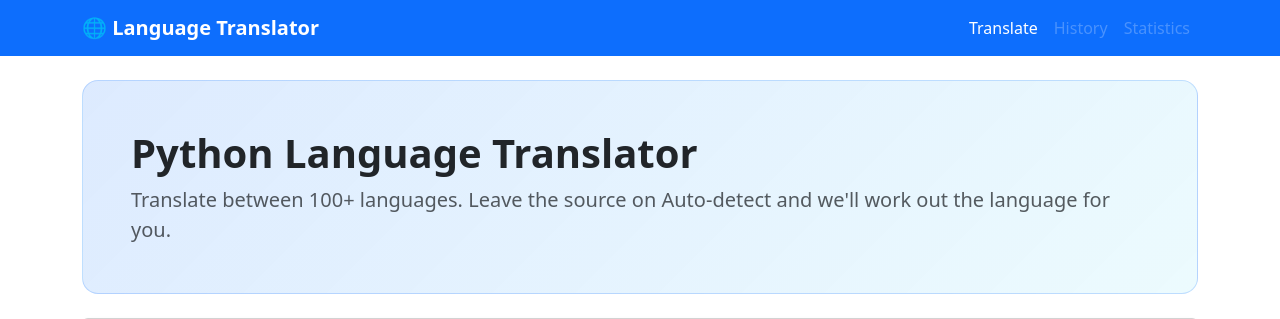
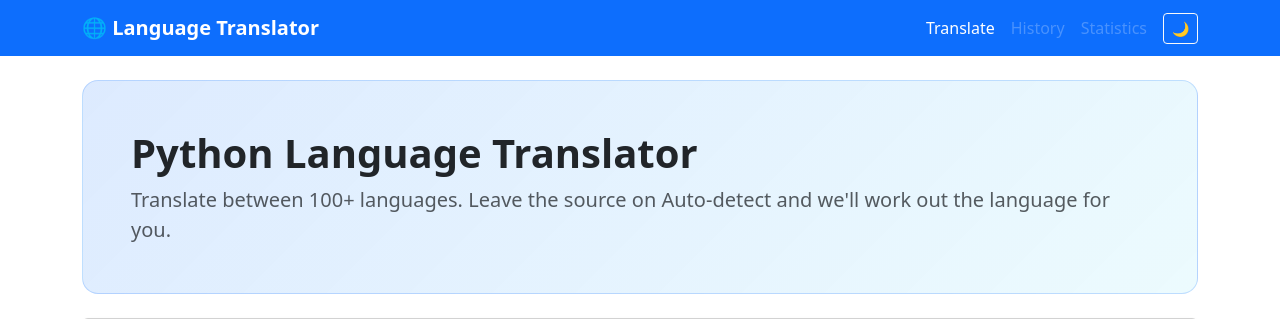
Before and after one commit to saksham7730/python-language-translator, a Django app: page / in a window 1280 px wide. Shown: the top 319 px of the page. Run offline with Django 5.2, Linux system fonts and the light colour scheme.

Commit message:
feat(ui): add light/dark theme toggle that remembers the user's choice

```diff
--- /dev/null
+++ b/translator/static/translator/js/theme.js
@@ -0,0 +1,24 @@
+// Light/dark theme toggle.
+// Bootstrap 5.3 reads the data-bs-theme attribute on <html> and recolours every component.
+// The initial theme is set by the small script in base.html's <head>; this file handles clicks.
+(function () {
+  const root = document.documentElement;
+  const button = document.getElementById("theme-toggle");
+  if (!button) return;
+
+  // Show the icon of the theme you would switch TO
+  function updateIcon() {
+    const isDark = root.getAttribute("data-bs-theme") === "dark";
+    button.textContent = isDark ? "☀️" : "🌙";
+    button.setAttribute("aria-label", isDark ? "Switch to light theme" : "Switch to dark theme");
+  }
+
+  button.addEventListener("click", function () {
+    const next = root.getAttribute("data-bs-theme") === "dark" ? "light" : "dark";
+    root.setAttribute("data-bs-theme", next);
+    try { localStorage.setItem("theme", next); } catch (e) { /* storage blocked: still works for this page */ }
+    updateIcon();
+  });
+
+  updateIcon();
+})();
--- a/translator/templates/translator/base.html
+++ b/translator/templates/translator/base.html
@@ -1,17 +1,32 @@
 {% load static %}
 <!doctype html>
-<html lang="en">
+<html lang="en" data-bs-theme="light">
 <head>
   <meta charset="utf-8">
   <meta name="viewport" content="width=device-width, initial-scale=1">
   <title>{% block title %}Language Translator{% endblock %}</title>
-  <!-- Bootstrap 5 from a CDN: ready-made responsive styling, no build step -->
+
+  <!-- Apply the saved theme BEFORE the page draws, so it never flashes white in dark mode.
+       Order: saved choice -> operating-system preference -> light. -->
+  <script>
+    (function () {
+      var theme = null;
+      try { theme = localStorage.getItem("theme"); } catch (e) { /* storage blocked */ }
+      if (theme !== "light" && theme !== "dark") {
+        theme = window.matchMedia("(prefers-color-scheme: dark)").matches ? "dark" : "light";
+      }
+      document.documentElement.setAttribute("data-bs-theme", theme);
+    })();
+  </script>
+
+  <!-- Bootstrap 5.3: responsive styling + built-in light/dark colour modes -->
   <link href="https://cdn.jsdelivr.net/npm/bootstrap@5.3.3/dist/css/bootstrap.min.css" rel="stylesheet">
   <link href="{% static 'translator/css/style.css' %}" rel="stylesheet">
 </head>
 <body class="d-flex flex-column min-vh-100">
 
-  <nav class="navbar navbar-expand-md navbar-dark bg-primary">
+  <!-- data-bs-theme="dark" on the navbar keeps its text white on the blue background in both modes -->
+  <nav class="navbar navbar-expand-md bg-primary" data-bs-theme="dark">
     <div class="container">
       <a class="navbar-brand fw-semibold" href="{% url 'translator:home' %}">🌐 Language Translator</a>
       <button class="navbar-toggler" type="button" data-bs-toggle="collapse" data-bs-target="#mainNav"
@@ -19,7 +34,7 @@
         <span class="navbar-toggler-icon"></span>
       </button>
       <div class="collapse navbar-collapse" id="mainNav">
-        <ul class="navbar-nav ms-auto">
+        <ul class="navbar-nav ms-auto align-items-md-center">
           {# request.resolver_match.url_name tells us which page is open, to highlight it #}
           <li class="nav-item">
             <a class="nav-link {% if request.resolver_match.url_name == 'home' %}active{% endif %}"
@@ -27,6 +42,10 @@
           </li>
           <li class="nav-item"><span class="nav-link disabled" title="Coming in Sprint 2">History</span></li>
           <li class="nav-item"><span class="nav-link disabled" title="Coming in Sprint 3">Statistics</span></li>
+          <li class="nav-item ms-md-2">
+            <button id="theme-toggle" class="btn btn-sm btn-outline-light" type="button"
+                    aria-label="Switch colour theme" title="Switch light / dark theme">🌙</button>
+          </li>
         </ul>
       </div>
     </div>
@@ -44,12 +63,13 @@
     {% block content %}{% endblock %}
   </main>
 
-  <footer class="border-top py-3 text-center text-muted small">
+  <footer class="border-top py-3 text-center text-body-secondary small">
     Python Language Translator · ITL-V PBL · BVCOE Pune ·
     <a href="https://github.com/saksham7730/python-language-translator" class="link-secondary">GitHub</a>
   </footer>
 
   <script src="https://cdn.jsdelivr.net/npm/bootstrap@5.3.3/dist/js/bootstrap.bundle.min.js"></script>
+  <script src="{% static 'translator/js/theme.js' %}"></script>
   {% block scripts %}{% endblock %}
 </body>
 </html>
```
